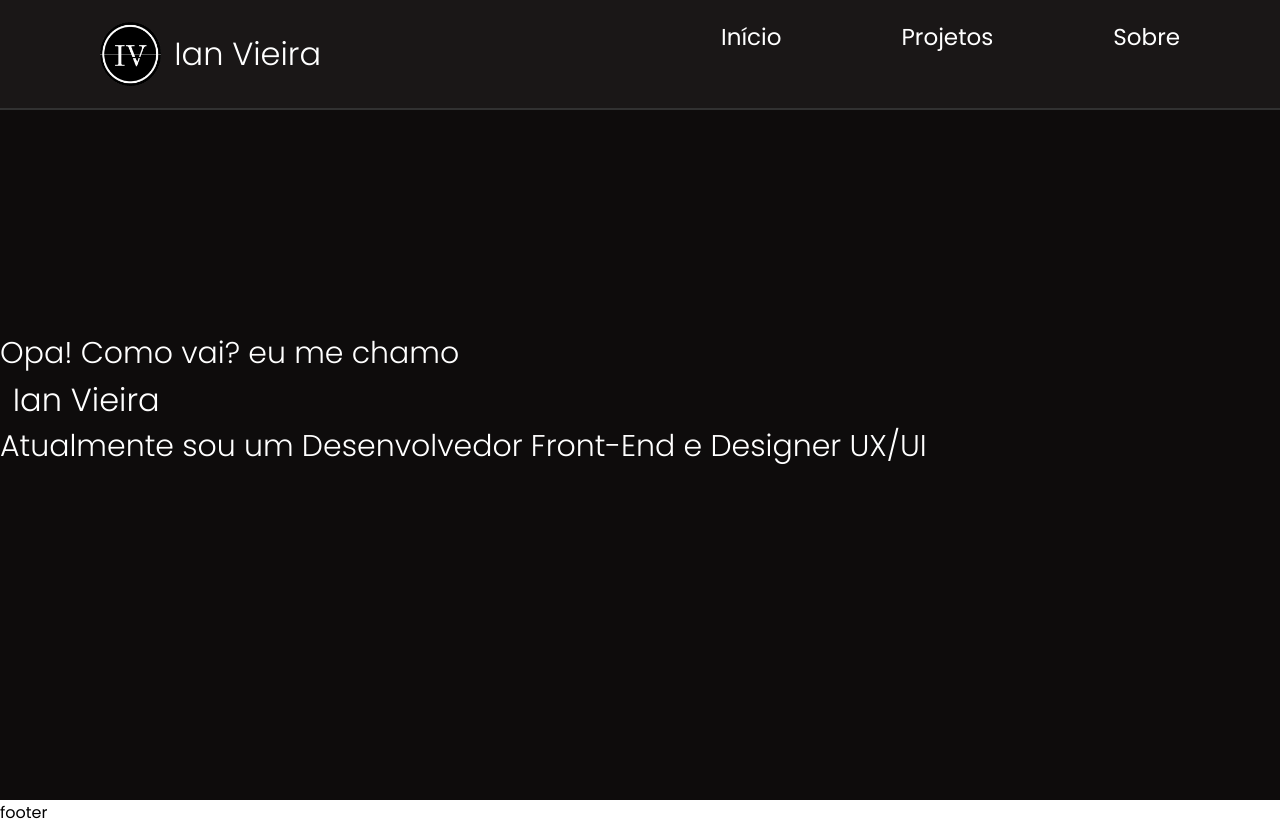
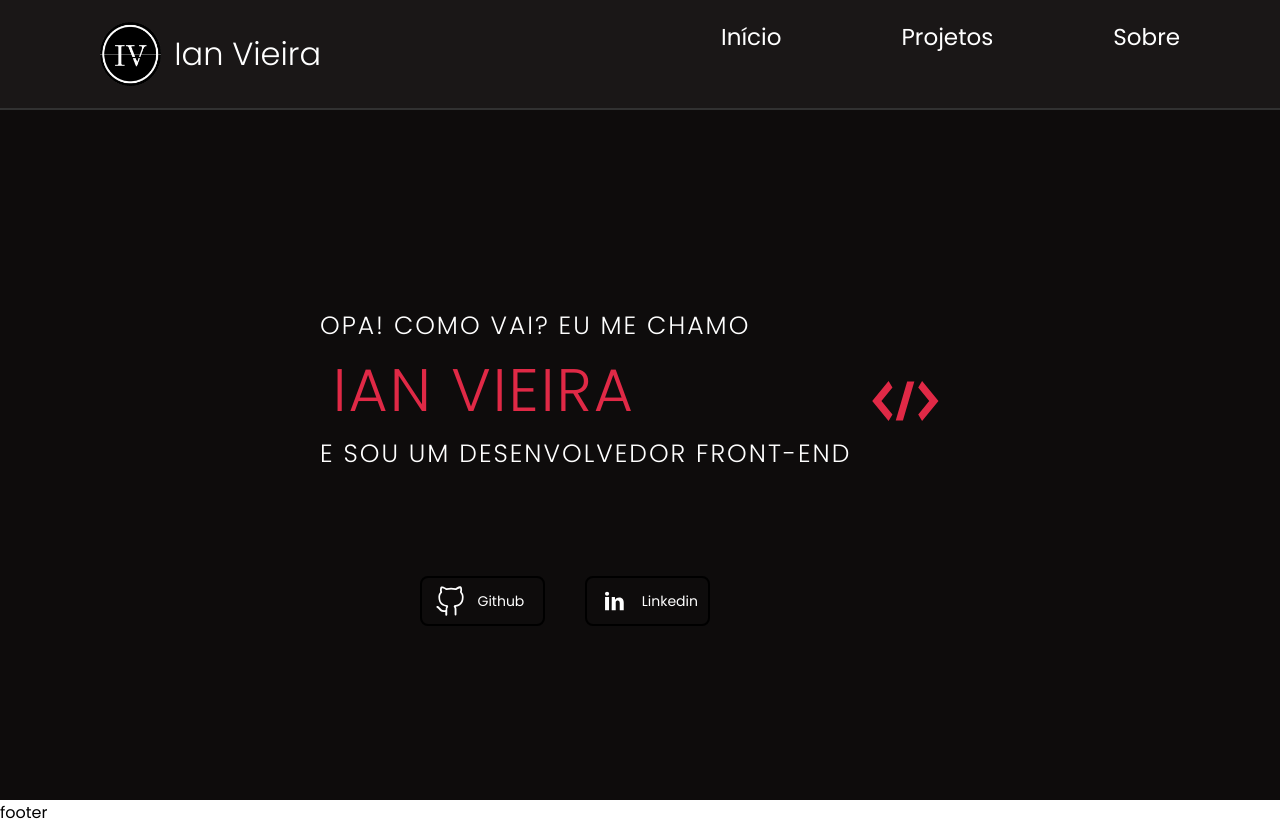
Before and after one commit to Ianvi1/Portfolio1.0, a React (Vite) app: page / in a window 1280 px wide. Built offline with nearby package versions, Linux system fonts and the light colour scheme.

Commit message:
ajustes e correções na home, e criando a parte inicial da pagina de entrada do portfolio

```diff
--- a/src/components/Home.sass
+++ b/src/components/Home.sass
@@ -1,13 +1,67 @@
 .HomePage
   background-color:#0e0c0c
   width:  100%
-  height: 50rem
+  height: 100vh
   justify-content: center
   display: flex
-  flex-direction: column
   align-items: center
+  position: relative
+  overflow: hidden
 
 .TextBox
-  font-size: 30px
+  font-size: 25px
   color: #FFF
   font-weight:300
+  letter-spacing: 2px
+  margin-left: 20rem
+  text-transform: uppercase
+  white-space: nowrap
+  margin-bottom: 20px
+
+.NameBox
+  color: #e02946
+  font-size: 60px
+
+
+.CodeIcon
+  color:#e02946
+  font-size: 30rem
+
+.CodeBox
+  display: flex
+  margin-right: 20rem
+
+// Button
+
+.ButtonBox
+  display: flex
+  flex-direction: row
+  position: absolute
+  left: 25rem
+  top: 16rem
+
+
+.ButtonArea
+  display: inline-flex
+  align-items: center
+  width:125px
+  height: 50px
+  border: 2px solid
+  border-radius: 8px
+  margin: 20px
+  margin-top: 20rem
+
+  a
+    text-decoration: none
+    color: #FFF
+    font-size: 32px
+    display: flex
+    align-items: center
+    justify-content: space-between
+    width:125px
+    height:50px
+    justify-content: center
+
+  p
+    font-size: 14px
+    margin-right: 10px
--- a/src/components/Home.tsx
+++ b/src/components/Home.tsx
@@ -1,4 +1,9 @@
 import './Home.sass'
+import { DiCode, } from "react-icons/di";
+import { TiSocialLinkedin } from "react-icons/ti";
+import { VscGithubAlt } from "react-icons/vsc";
+
+
 
 const HomePage = () => {
   return (
@@ -6,8 +11,25 @@ const HomePage = () => {
     <div className='HomePage'>
         <div className='TextBox'>
           <p>Opa! Como vai? eu me chamo</p>
-          <h1>Ian Vieira</h1>
-          <p>Atualmente sou um Desenvolvedor Front-End e Designer UX/UI</p>
+          <h1 className='NameBox'>Ian Vieira</h1>
+          <p>E sou um Desenvolvedor Front-End</p>
+        </div>
+        <div className='ButtonBox'>
+          <div className='ButtonArea'>
+          <a href='https://github.com/Ianvi1' target='_blank' rel='noreferrer'>
+          <VscGithubAlt className='GitHubIcon' />
+          <p>Github</p>
+          </a>
+          </div>
+          <div className='ButtonArea'>
+          <a href='https://www.linkedin.com/in/ianvi/' target='_blank' rel='noreferrer'>
+          <TiSocialLinkedin className='LinkedinIcon' />
+          <p>Linkedin</p>
+          </a>
+          </div>
+        </div>
+        <div className='CodeBox'>
+          <DiCode className='CodeIcon'/>
         </div>
     </div>
 
```
